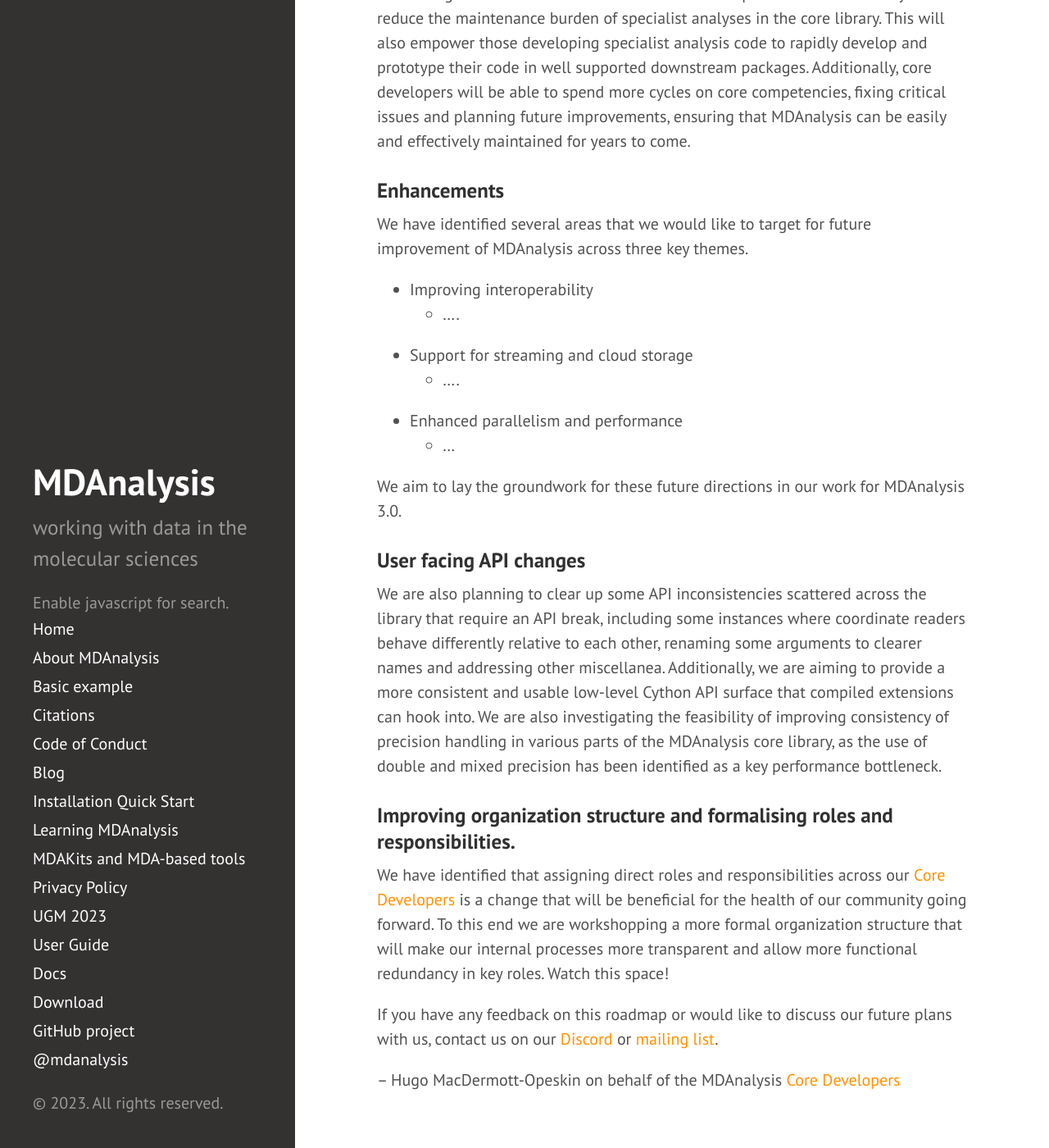
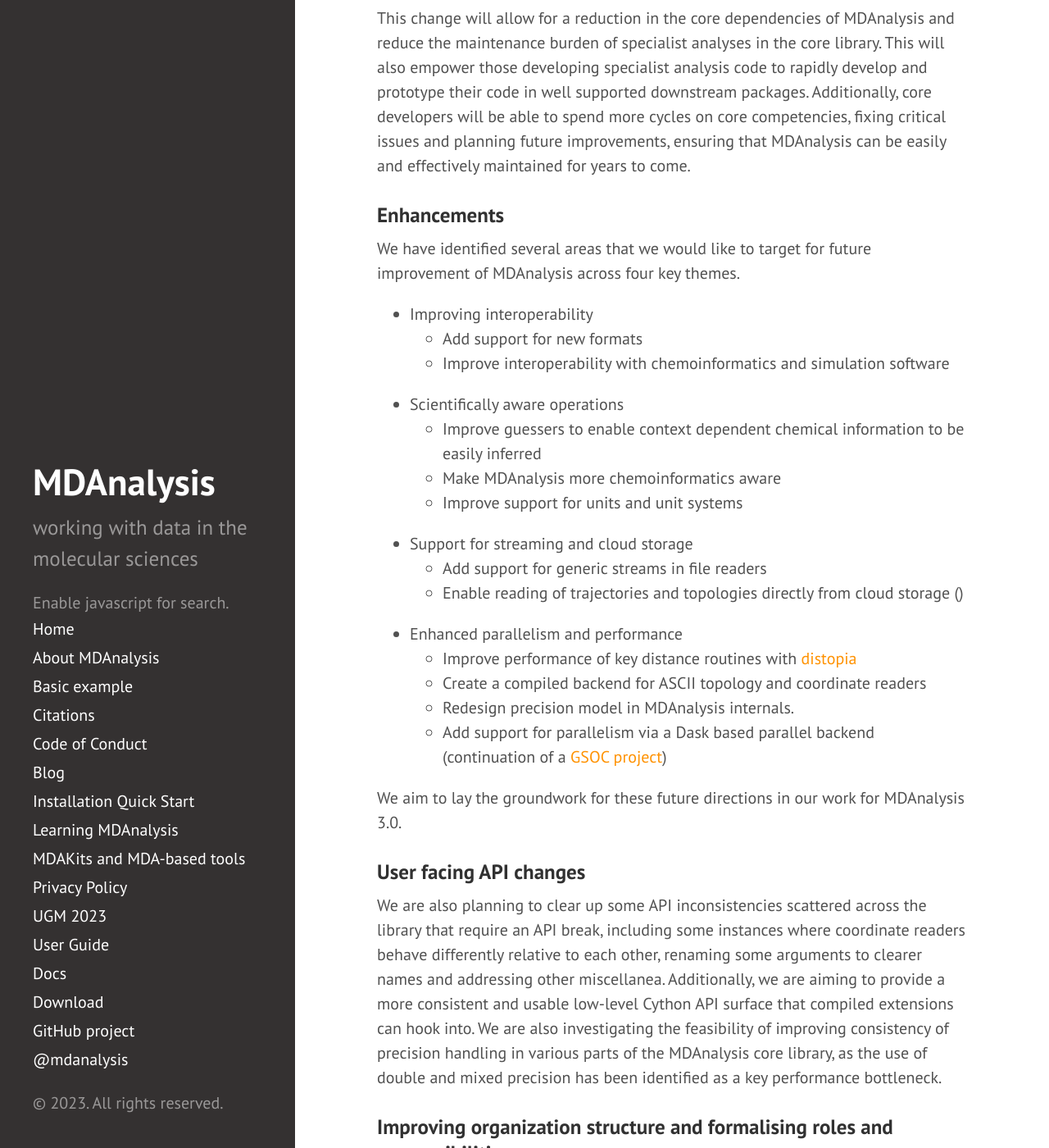
Before and after one commit to MDAnalysis/MDAnalysis.github.io, a Jekyll site: the page built from _posts/2023-10-09-towards_3.0.md, in a window 1280 px wide and 1400 px high, scrolled down 812 px. Shown: the whole window at 82% size. Built offline with Jekyll 4.4.1, drawn with Linux system fonts in a browser that asks for light colours; comment, search, counter and statistics services are not loaded; some of the changed text lies outside the part shown.

Commit message:
add full fleshing out

```diff
--- a/_posts/2023-10-09-towards_3.0.md
+++ b/_posts/2023-10-09-towards_3.0.md
@@ -5,7 +5,7 @@ title: Towards MDAnalysis 3.0
 
 ## Overview
 
-MDAnalysis is beginning to plan for our 3.0 release! Following discussions at our first [UGM][], we (the MDAnalysis [Core Developers][]) have decided on a set priorities for this exciting milestone. Our primary goals can be divided into several main themes.
+MDAnalysis is beginning to plan for our 3.0 release! Following discussions at our first [UGM][], we (the MDAnalysis [Core Developers][]) have decided on a set priorities for this exciting milestone (detailed below). Our primary goals can be divided into several main themes.
 
 
 ### A trimmed down core library
@@ -18,16 +18,26 @@ This change will allow for a reduction in the core dependencies of MDAnalysis an
 
 ### Enhancements
 
-We have identified several areas that we would like to target for future improvement of MDAnalysis across three key themes.
+We have identified several areas that we would like to target for future improvement of MDAnalysis across four key themes.
 
 * Improving interoperability
-    - ....
+    - Add support for new formats
+    - Improve interoperability with chemoinformatics and simulation software
+
+* Scientifically aware operations
+    - Improve guessers to enable context dependent chemical information to be easily inferred
+    - Make MDAnalysis more chemoinformatics aware
+    - Improve support for units and unit systems
 
 * Support for streaming and cloud storage
-    - ....
+    - Add support for generic streams in file readers
+    - Enable reading of trajectories and topologies directly from cloud storage ()
 
 * Enhanced parallelism and performance
-    - ...
+    - Improve performance of key distance routines with [distopia][]
+    - Create a compiled backend for ASCII topology and coordinate readers
+    - Redesign precision model in MDAnalysis internals.
+    - Add support for parallelism via a Dask based parallel backend (continuation of a [GSOC project][])
 
 
 We aim to lay the groundwork for these future directions in our work for MDAnalysis 3.0.
@@ -49,10 +59,12 @@ If you have any feedback on this roadmap or would like to discuss our future pla
 – Hugo MacDermott-Opeskin on behalf of the MDAnalysis [Core Developers][]
 
 [Core Developers]: {% link about.md %}#mdanalysis-core-developers
+[Discord]: https://discord.gg/juV3QbAMru
+[distopia]: https://github.com/MDAnalysis/distopia
 [EOSS4]: {{ site.baseurl }}{% post_url 2021-08-31-CZI-EOSS4 %}
-[UGM]: https://www.mdanalysis.org/pages/ugm2023
+[FAIR]: https://www.go-fair.org/fair-principles/
+[GSOC project]: https://www.mdanalysis.org/blog/page4/#egor-marin-implementation-of-parallel-analysis-in-mdanalysis
+[mailing list]: https://groups.google.com/g/mdnalysis-discussion
 [MDAKits ecosystem]: https://github.com/MDAnalysis/mdakits
 [MDAKits whitepaper]: https://doi.org/10.6084/m9.figshare.20520726.v1
-[Discord]: https://discord.gg/juV3QbAMru
-[mailing list]: https://groups.google.com/g/mdnalysis-discussion
-[FAIR]: https://www.go-fair.org/fair-principles/
+[UGM]: https://www.mdanalysis.org/pages/ugm2023
```
